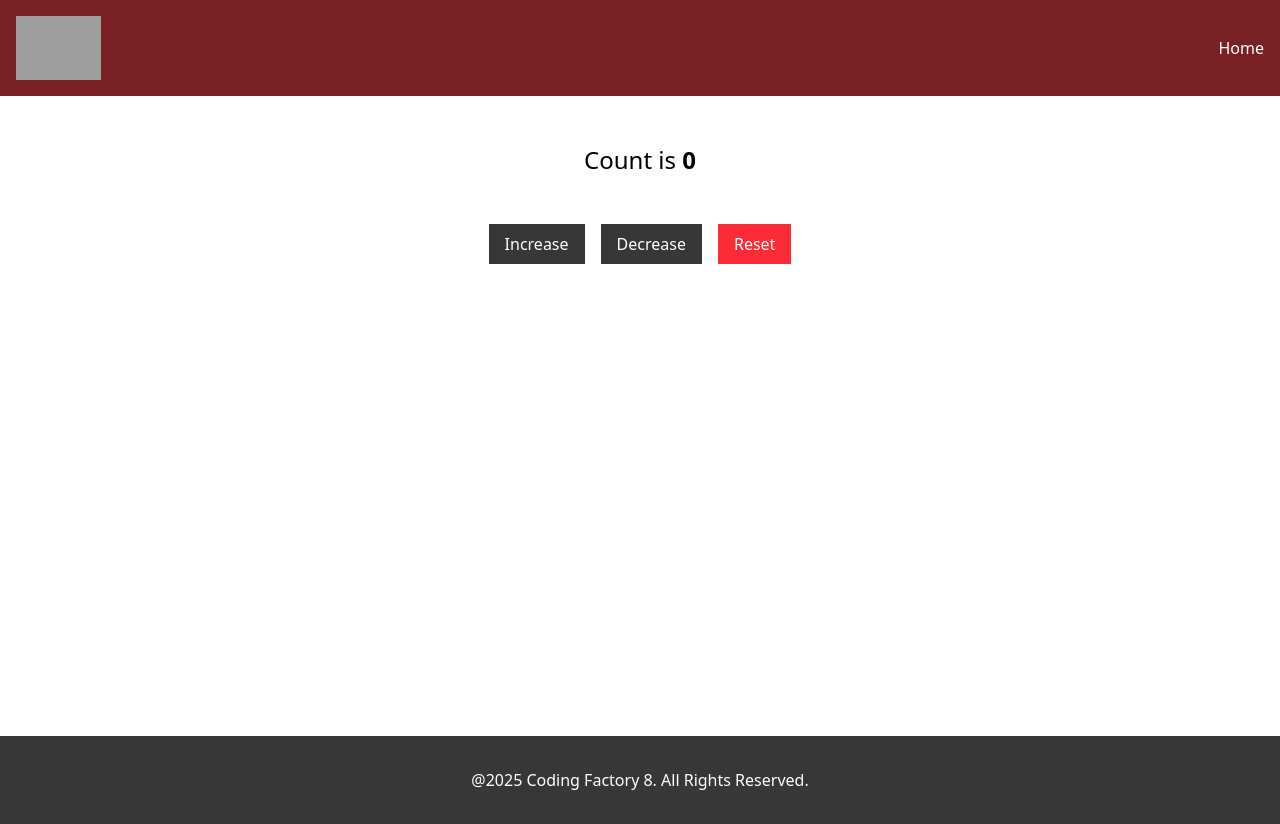
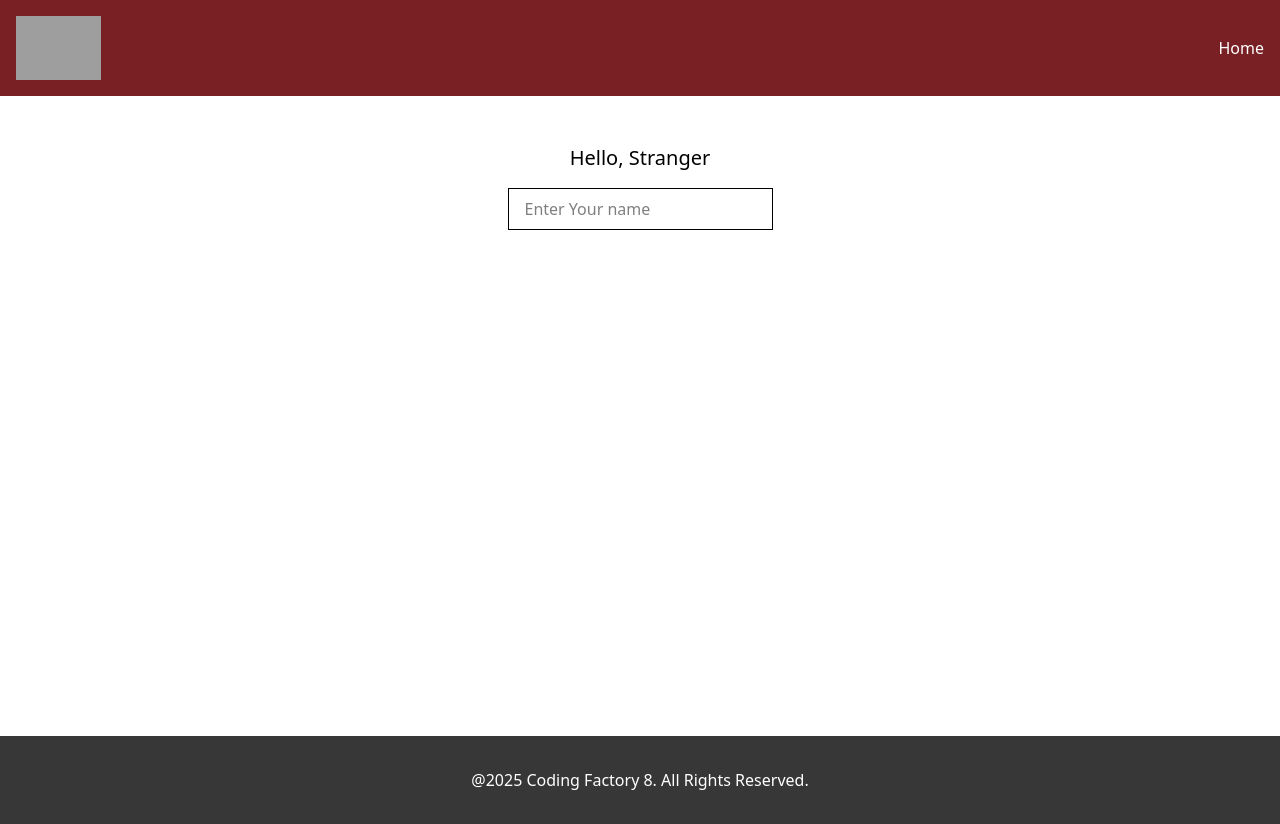
Before and after one commit to DamMarin/cf8-react-intro, a React app: page / in a window 1280 px wide. Built offline with nearby package versions, Linux system fonts and the light colour scheme; grey boxes are pictures that could not be loaded; the HTML template or start-up script is replaced by a standard one.

Commit message:
feat: add NameChanger component

```diff
--- a/src/App.tsx
+++ b/src/App.tsx
@@ -9,7 +9,8 @@
 // import ViteIntro from "./components/ViteIntro/ViteIntro.tsx";
 // import FunctionalComponentWithState from "./components/FunctionalComponentWithState.tsx";
 // import ClassComponentWithState from "./components/ClassComponentWithState.tsx";
-import Counter from "./components/Counter.tsx";
+// import Counter from "./components/Counter.tsx";
+import NameChanger from "./components/NameChanger.tsx";
 
 function App() {
   return (
@@ -39,8 +40,10 @@
 
         {/*<FunctionalComponentWithState />*/}
         {/*<ClassComponentWithState />*/}
+        {/*<Counter />*/}
 
-        <Counter />
+        <NameChanger/>
+
 
       </Layout>
     </>
--- /dev/null
+++ b/src/components/NameChanger.tsx
@@ -0,0 +1,26 @@
+import {useState} from 'react';
+
+const NameChanger = () =>  {
+const [name, setName] = useState("");
+
+const handleChange = (e: React.ChangeEvent<HTMLInputElement>) => {
+  setName(e.target.value);
+}
+
+return (
+  <>
+  <h1 className="text-center text-xl mt-12">Hello, {name || "Stranger"}</h1>
+    <div className="text-center mt-4">
+      <input
+        type="text"
+        value={name}
+        onChange={handleChange}
+        placeholder="Enter Your name"
+        className="border px-4 py-2"
+      />
+    </div>
+  </>
+  )
+}
+
+export default NameChanger;
```
